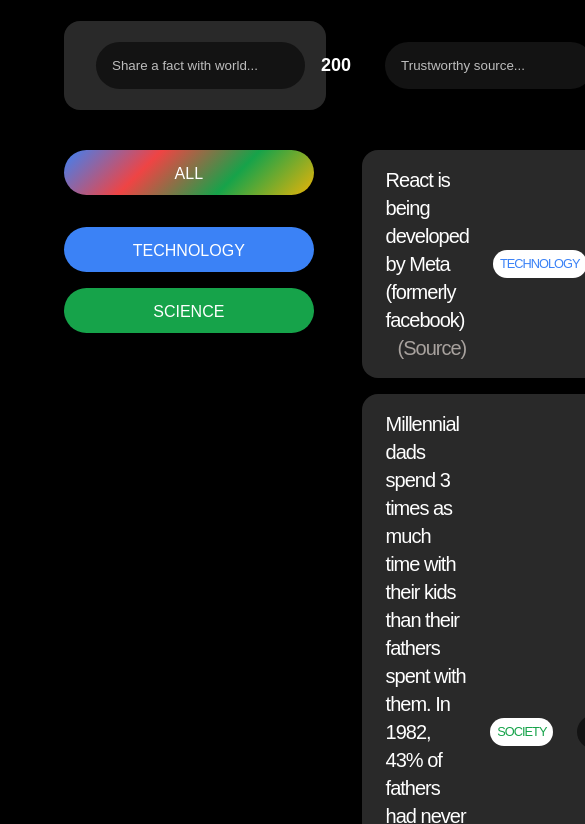
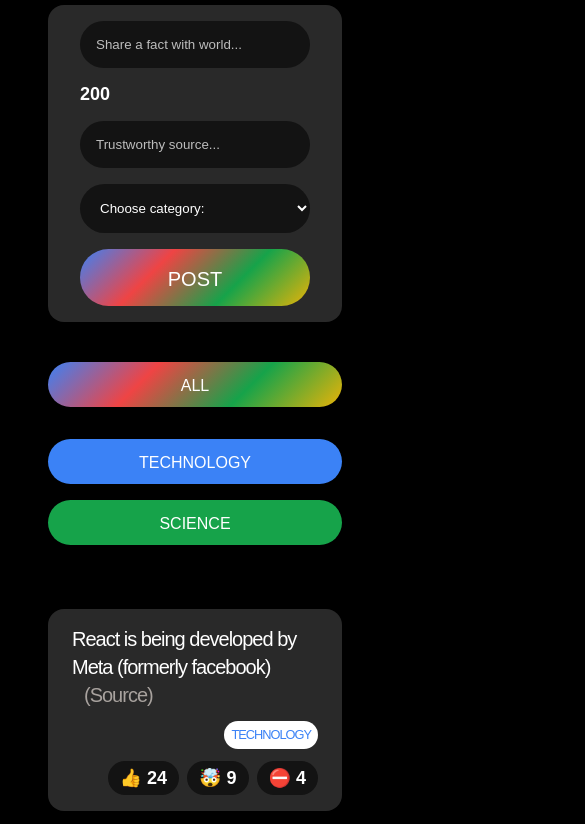
Before and after one commit to gurkanyigitgr/today_i_learned, a plain HTML site: page index.html in a window 390 px wide. Shown: the part 196-1020 px from the top of the page, 585 px wide, since content can reach past the window. Drawn offline with Linux system fonts and the light colour scheme; a web font is replaced by a local one.

Commit message:
layout to smaller screens

```diff
--- a/style.css
+++ b/style.css
@@ -34,10 +34,16 @@ body {
   align-items: center;
   gap: 16px;
 }
+
 .main {
   display: grid;
   grid-template-columns: 15.6rem 1fr;
   gap: 3rem;
+}
+@media (max-width: 900px) {
+  .main {
+    grid-template-columns: 1fr;
+  }
 }
 
 /* ELEMENTS */
@@ -75,6 +81,14 @@ h1 {
   align-items: center;
   gap: 1.5rem;
   border-radius: 16px;
+}
+
+@media (max-width: 1200px) {
+  .fact {
+    flex-direction: column;
+    align-items: flex-end;
+    gap: 12px;
+  }
 }
 
 .tag {
@@ -177,3 +191,17 @@ ul {
   font-size: 18px;
   margin-right: 18px;
 }
+
+@media (max-width: 1000px) {
+  body {
+    padding: 32px 48px;
+  }
+  .fact-form {
+    flex-direction: column;
+    align-items: stretch;
+  }
+  .fact-form input,
+  .fact-form select {
+    width: auto;
+  }
+}
```
